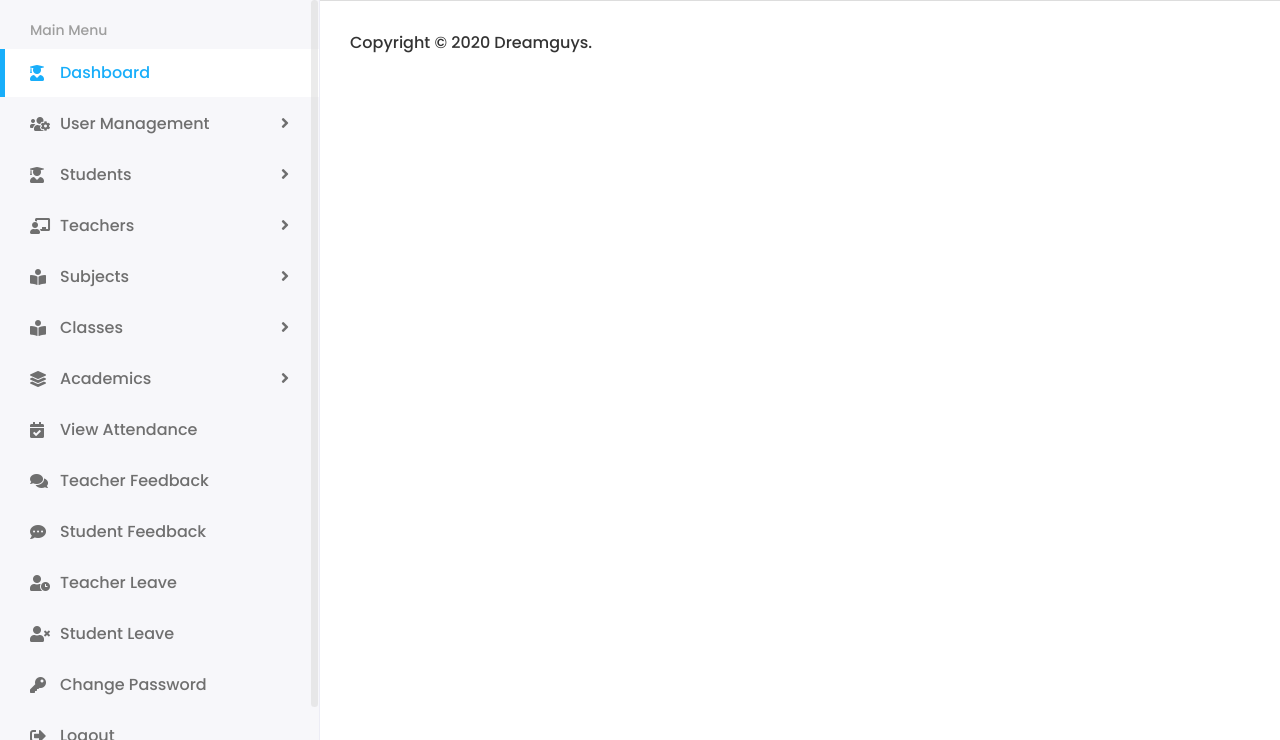
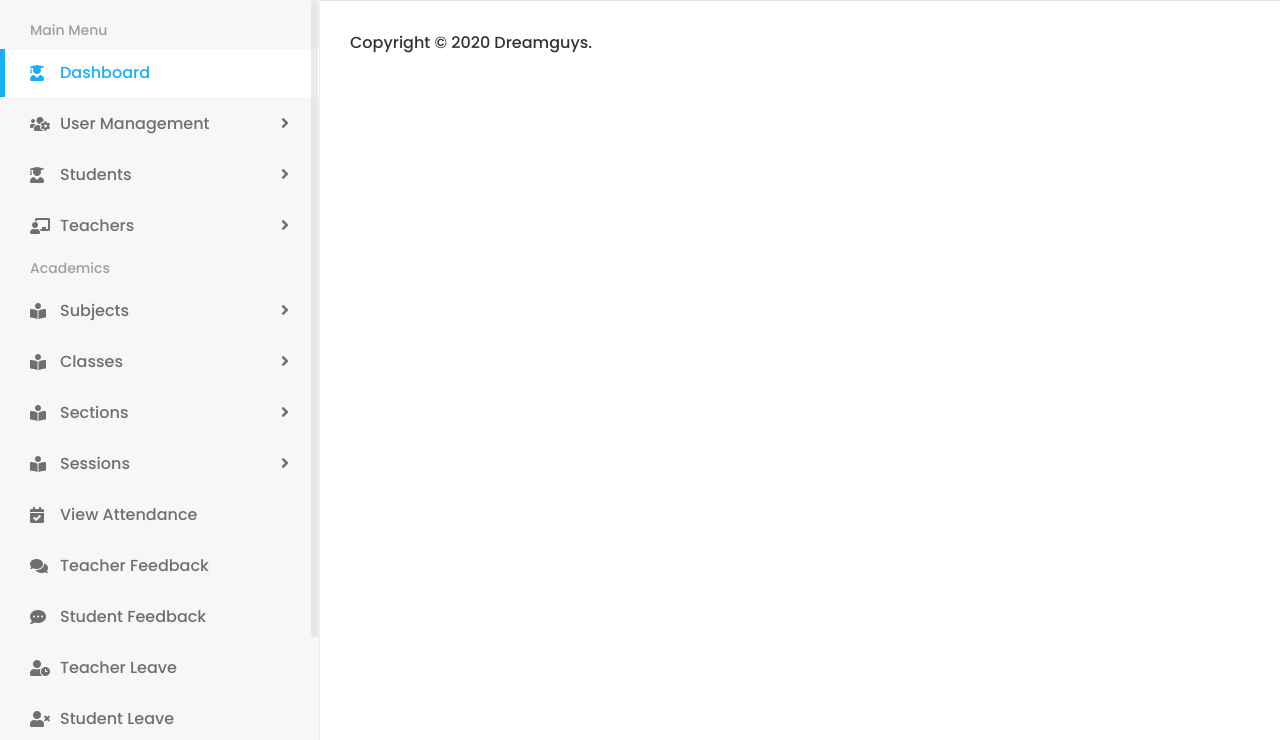
Before and after one commit to RAKIB6348/Student-Mangement-System, a Django app: page /base/ in a window 1280 px wide. Shown: the part 60-800 px from the top of the page. Run offline with Django 5.2, Linux system fonts and the light colour scheme; some libraries are stand-ins or nearby versions.

Commit message:
add icon for all menu

```diff
--- a/templates/Includes/sidebar.html
+++ b/templates/Includes/sidebar.html
@@ -13,8 +13,8 @@
                 <li class="submenu">
                     <a href="#"><i class="fas fa-users-cog"></i> <span>User Management</span> <span class="menu-arrow"></span></a>
                     <ul>
-                        <li><a href="{% url 'register_admin' %}">Add User</a></li>
-                        <li><a href="#">User List</a></li>
+                        <li><a href="{% url 'register_admin' %}"><i class="fas fa-user-plus"></i> Add User</a></li>
+                        <li><a href="#"><i class="fas fa-list-ul"></i> User List</a></li>
 
                     </ul>
                 </li>
@@ -22,40 +22,53 @@
                 <li class="submenu">
                     <a href="#"><i class="fas fa-user-graduate"></i> <span> Students</span> <span class="menu-arrow"></span></a>
                     <ul>
-                        <li><a href="{% url 'student_create' %}">Add Student</a></li>
-                        <li><a href="{% url 'student_list' %}">Student View</a></li>
+                        <li><a href="{% url 'student_create' %}"><i class="fas fa-user-plus"></i> Add Student</a></li>
+                        <li><a href="{% url 'student_list' %}"><i class="fas fa-list-ul"></i> Student View</a></li>
                     </ul>
                 </li>
                 <li class="submenu">
                     <a href="#"><i class="fas fa-chalkboard-teacher"></i> <span> Teachers</span> <span class="menu-arrow"></span></a>
                     <ul>
-                        <li><a href="{% url 'add_teacher' %}">Add Teacher</a></li>
-                        <li><a href="{% url 'teacher_list' %}">View Teacher</a></li>
+                        <li><a href="{% url 'add_teacher' %}"><i class="fas fa-user-plus"></i> Add Teacher</a></li>
+                        <li><a href="{% url 'teacher_list' %}"><i class="fas fa-list-ul"></i> View Teacher</a></li>
 
                     </ul>
                 </li>
+                 <li class="menu-title">
+                        <span>Academics</span>
+                     </li>
                 <li class="submenu">
                     <a href="#"><i class="fas fa-book-reader"></i> <span> Subjects</span> <span class="menu-arrow"></span></a>
                     <ul>
-                        <li><a href="{% url 'add_subject' %}">Add Subject</a></li>
-                        <li><a href="{% url 'subject_list' %}">View Subject</a></li>
+                        <li><a href="{% url 'add_subject' %}"><i class="fas fa-plus-circle"></i> Add Subject</a></li>
+                        <li><a href="{% url 'subject_list' %}"><i class="fas fa-list-ul"></i> View Subject</a></li>
                     </ul>
                 </li>
 
                 <li class="submenu">
                     <a href="#"><i class="fas fa-book-reader"></i> <span> Classes</span> <span class="menu-arrow"></span></a>
                     <ul>
-                        <li><a href="{% url 'add_class' %}">Add Class</a></li>
-                        <li><a href="{% url 'class_list' %}">View Class</a></li>
+                        <li><a href="{% url 'add_class' %}"><i class="fas fa-plus-circle"></i> Add Class</a></li>
+                        <li><a href="{% url 'class_list' %}"><i class="fas fa-list-ul"></i> View Class</a></li>
                     </ul>
                 </li>
+
                 <li class="submenu">
-                    <a href="#"><i class="fas fa-layer-group"></i> <span> Academics</span> <span class="menu-arrow"></span></a>
+                    <a href="#"><i class="fas fa-book-reader"></i> <span> Sections</span> <span class="menu-arrow"></span></a>
                     <ul>
-                        <li><a href="{% url 'add_session' %}">Sessions</a></li>
-                        <li><a href="{% url 'add_section' %}">Sections</a></li>
+                        <li><a href="{% url 'add_section' %}"><i class="fas fa-plus-circle"></i> Add Section</a></li>
+                        <li><a href="#"><i class="fas fa-list-ul"></i> View Section</a></li>
                     </ul>
                 </li>
+
+                <li class="submenu">
+                    <a href="#"><i class="fas fa-book-reader"></i> <span> Sessions</span> <span class="menu-arrow"></span></a>
+                    <ul>
+                        <li><a href="{% url 'add_session' %}"><i class="fas fa-plus-circle"></i> Add Session</a></li>
+                        <li><a href="#"><i class="fas fa-list-ul"></i> View Session</a></li>
+                    </ul>
+                </li>
+
                 <li>
                     <a href="#"><i class="fas fa-calendar-check"></i> <span>View Attendance</span></a>
                 </li>
```
Also changed, not shown: db.sqlite3.
